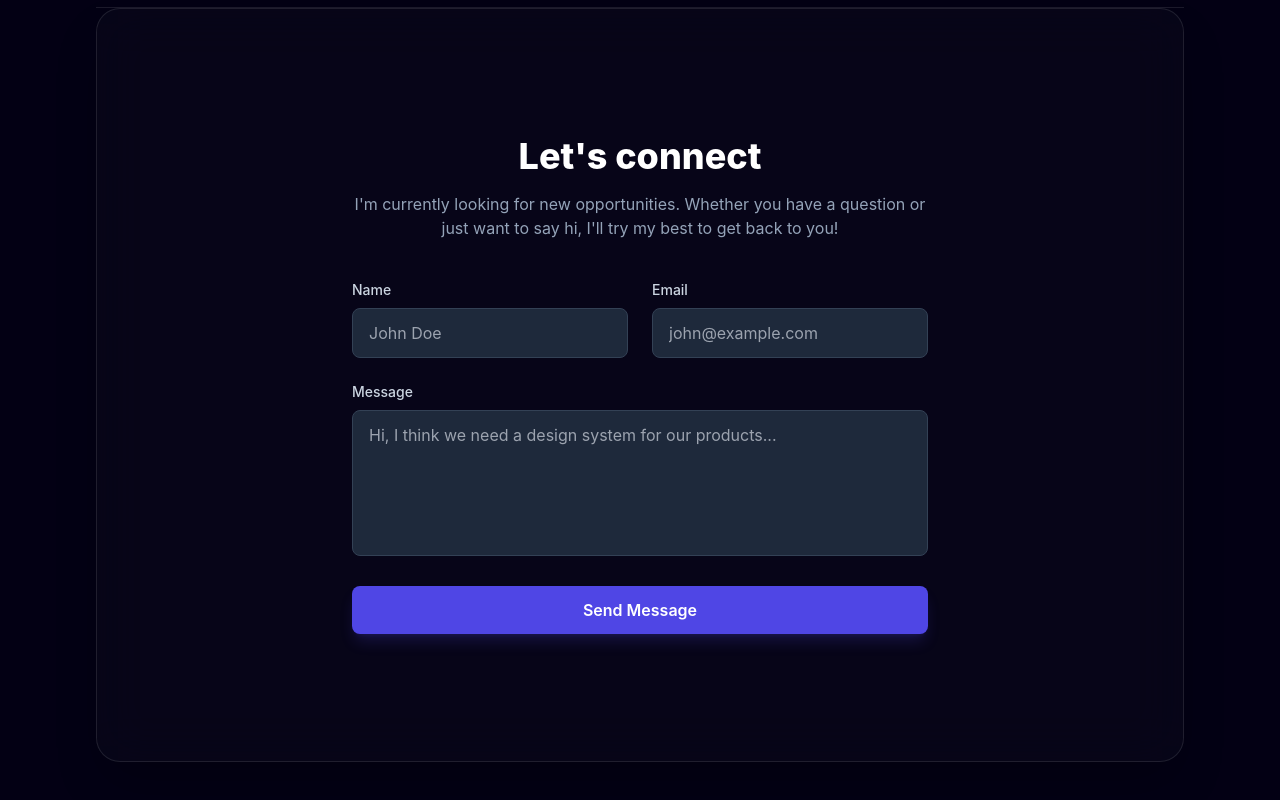
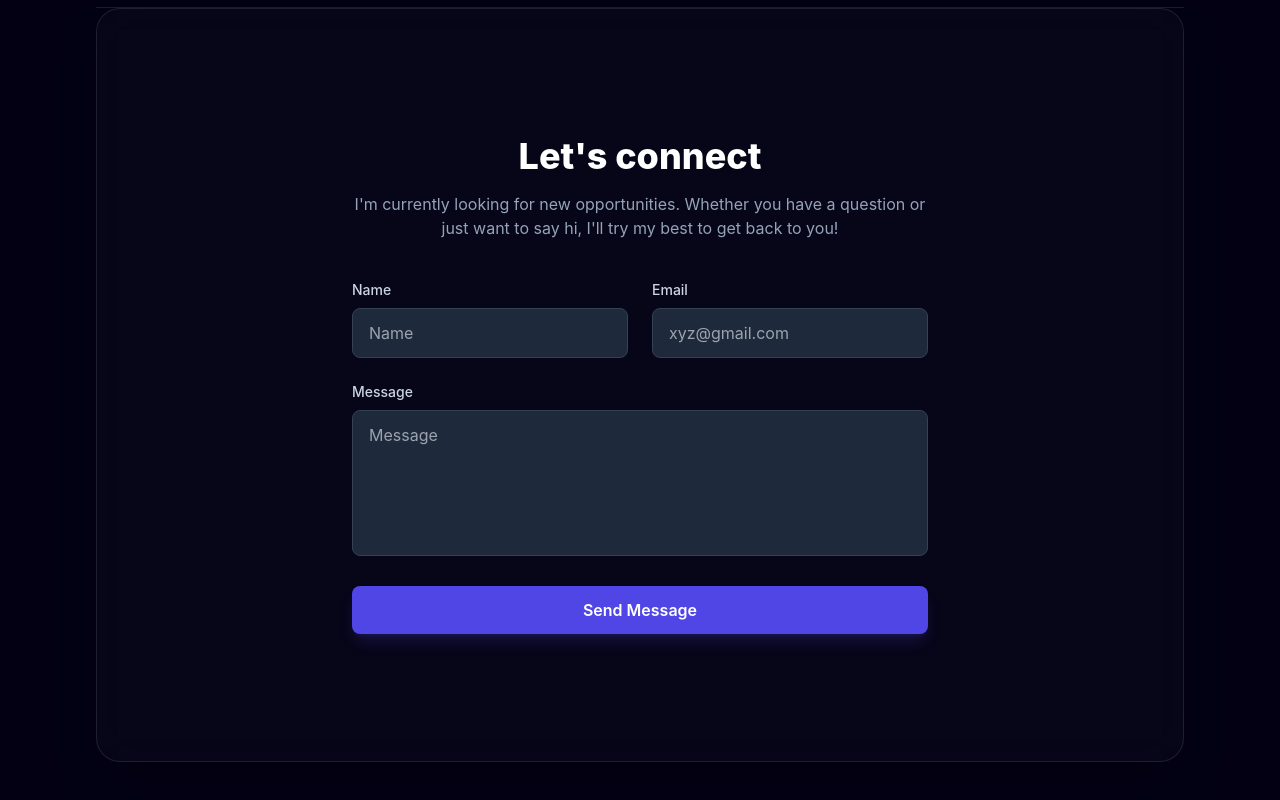
Before and after one commit to Bhav1101/bhavjot-portfolio, a React (Vite) app in the folder client/: page / in a window 1280 px wide. Shown: the part 3678-4478 px from the top of the page. Built offline with nearby package versions, Linux system fonts and the light colour scheme.

Commit message:
fix(phase-5): Update placeholders in Contact Form

```diff
--- a/client/src/components/sections/Contact.jsx
+++ b/client/src/components/sections/Contact.jsx
@@ -77,7 +77,7 @@ const Contact = () => {
                 onChange={handleChange}
                 required
                 className="w-full px-4 py-3 rounded-lg border border-slate-700 bg-slate-800 text-white focus:ring-2 focus:ring-indigo-500 outline-none transition-colors"
-                placeholder="John Doe"
+                placeholder="Name"
               />
             </div>
             <div>
@@ -90,7 +90,7 @@ const Contact = () => {
                 onChange={handleChange}
                 required
                 className="w-full px-4 py-3 rounded-lg border border-slate-700 bg-slate-800 text-white focus:ring-2 focus:ring-indigo-500 outline-none transition-colors"
-                placeholder="john@example.com"
+                placeholder="xyz@gmail.com"
               />
             </div>
           </div>
@@ -105,7 +105,7 @@ const Contact = () => {
               required
               rows="5"
               className="w-full px-4 py-3 rounded-lg border border-slate-700 bg-slate-800 text-white focus:ring-2 focus:ring-indigo-500 outline-none transition-colors resize-none"
-              placeholder="Hi, I think we need a design system for our products..."
+              placeholder="Message"
             ></textarea>
           </div>
 
```
